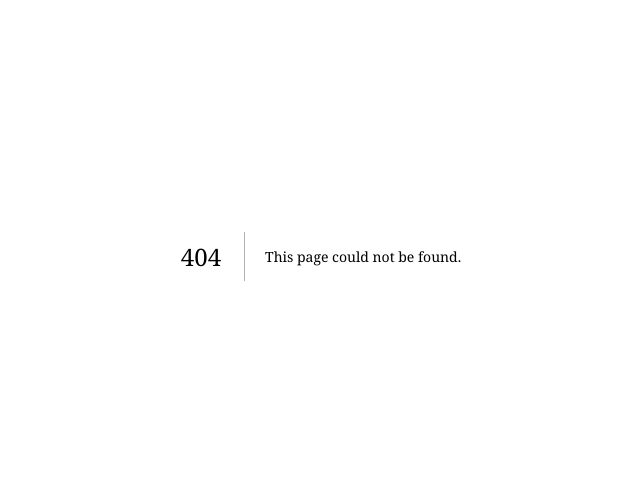
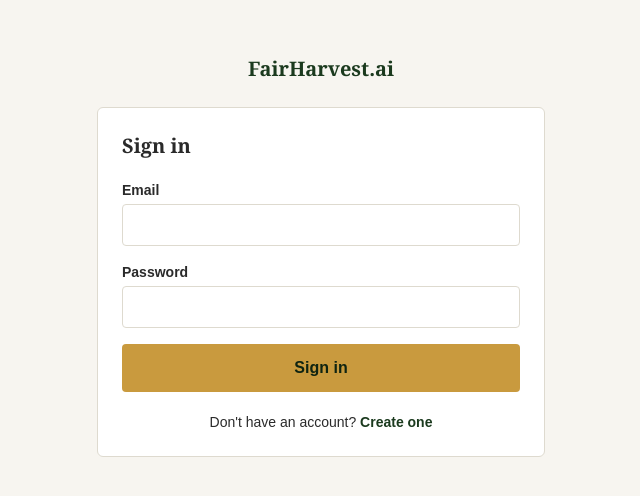
Before and after one commit to kigideon6-eng/Draxiel-, a Next.js app: page /login in a window 1280 px wide. Before the commit this address had no page. Shown: the part 144-640 px from the top of the page, without its empty margins (319-959 px from the left). Built offline with nearby package versions, Linux system fonts and the light colour scheme; no server answers.

Commit message:
Create page.js

```diff
--- /dev/null
+++ b/app/login/page.js
@@ -0,0 +1,90 @@
+'use client';
+
+import { useState } from 'react';
+import { useRouter } from 'next/navigation';
+import Link from 'next/link';
+import { signIn, getCurrentProfile } from '../../lib/auth';
+import { APP_NAME } from '../../lib/config';
+
+export default function LoginPage() {
+  const router = useRouter();
+  const [email, setEmail] = useState('');
+  const [password, setPassword] = useState('');
+  const [loading, setLoading] = useState(false);
+  const [error, setError] = useState('');
+
+  async function handleSubmit(e) {
+    e.preventDefault();
+    setError('');
+    setLoading(true);
+
+    const { error: signInError } = await signIn({ email, password });
+
+    if (signInError) {
+      setLoading(false);
+      setError(signInError.message || 'Could not sign in. Check your details and try again.');
+      return;
+    }
+
+    const profile = await getCurrentProfile();
+    setLoading(false);
+
+    if (!profile) {
+      setError('Signed in, but no profile was found for this account.');
+      return;
+    }
+
+    router.push(profile.role === 'farmer' ? '/farmer/dashboard' : '/buyer/dashboard');
+  }
+
+  return (
+    <main className="min-h-screen bg-cream flex items-center justify-center px-4 py-10">
+      <div className="w-full max-w-md">
+        <Link href="/" className="block text-center font-display text-xl font-bold text-forest mb-6">
+          {APP_NAME}
+        </Link>
+        <div className="card p-6">
+          <h1 className="text-xl font-bold mb-5">Sign in</h1>
+          <form onSubmit={handleSubmit} className="space-y-4">
+            <div>
+              <label className="block text-sm font-bold mb-1" htmlFor="email">
+                Email
+              </label>
+              <input
+                id="email"
+                type="email"
+                required
+                value={email}
+                onChange={(e) => setEmail(e.target.value)}
+                className="w-full border border-line rounded px-3 py-2"
+              />
+            </div>
+            <div>
+              <label className="block text-sm font-bold mb-1" htmlFor="password">
+                Password
+              </label>
+              <input
+                id="password"
+                type="password"
+                required
+                value={password}
+                onChange={(e) => setPassword(e.target.value)}
+                className="w-full border border-line rounded px-3 py-2"
+              />
+            </div>
+            {error && <p className="text-sm text-red-700">{error}</p>}
+            <button type="submit" disabled={loading} className="btn-primary w-full">
+              {loading ? 'Signing in...' : 'Sign in'}
+            </button>
+          </form>
+          <p className="text-sm text-center mt-5">
+            Don&apos;t have an account?{' '}
+            <Link href="/signup" className="font-bold text-forest">
+              Create one
+            </Link>
+          </p>
+        </div>
+      </div>
+    </main>
+  );
+    }
```
